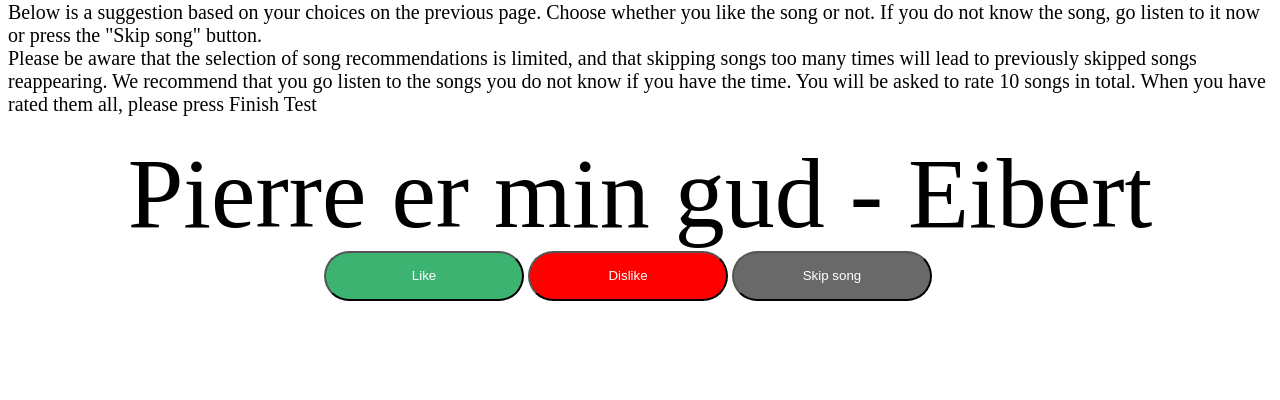
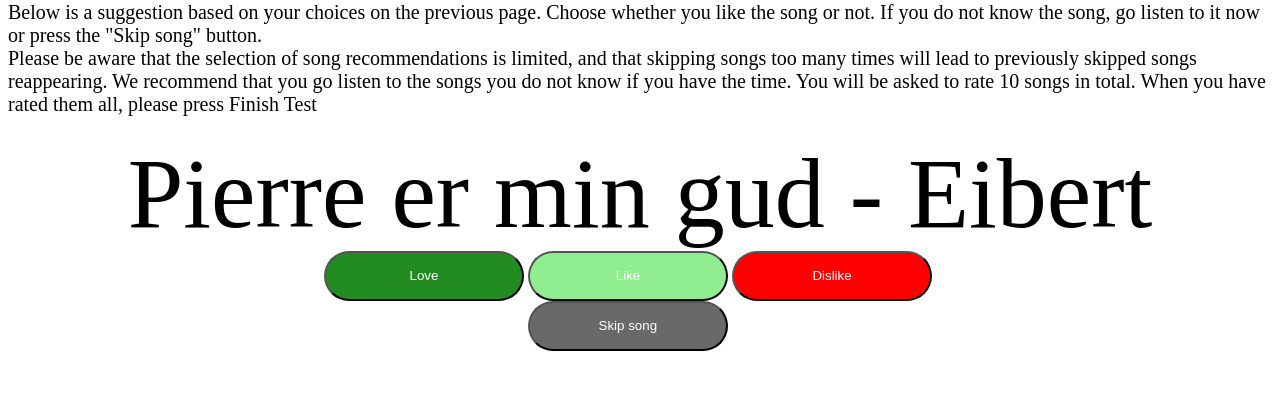
Before and after one commit to DunkyKanstrup/HateOrLikeTest, a Laravel app: page /choose in a window 1280 px wide. Shown: the part 79-479 px from the top of the page. Run offline with Laravel 9, Linux system fonts and the light colour scheme.

Commit message:
added extra button

```diff
--- a/public/js/ChoiceSite.js
+++ b/public/js/ChoiceSite.js
@@ -3,12 +3,14 @@ const choices = ["Hello - Adele", "Pierre er min gud - Eibert","September - EWF"
 const b1 = document.getElementById("btn");
 const b2 = document.getElementById("btn2");
 const b3 = document.getElementById("btn3");
+const bokay = document.getElementById("okaybtn");
 const finish = document.getElementById("finish");
 let count = 0;
 let like = 0;
 let total = 10;
 
 b1.addEventListener("click", saveLike);
+bokay.addEventListener("click", saveOkay);
 b2.addEventListener("click",saveDislike);
 b3.addEventListener("click",nextSong);
 
@@ -19,6 +21,13 @@ function saveLike () {
     document.getElementById("result-text").innerHTML = like/total;
     count++;
     console.log(count)
+    endCheck();
+}
+
+function saveOkay(){
+    like += 0.5;
+    document.getElementById("result-text").innerHTML = like/total;
+    count++;
     endCheck();
 }
 function saveDislike(){
@@ -43,6 +52,7 @@ function endCheck(){
         b1.style.display = "none";
         b2.style.display = "none";
         b3.style.display = "none";
+        bokay.style.display = "none";
         finish.style.visibility = "visible"
         window.onbeforeunload = function (){
             alert('Please make sure you have submitted your choices by pressing Finish Test before leaving')
--- a/public/styles/StyleTheChoice.css
+++ b/public/styles/StyleTheChoice.css
@@ -19,7 +19,10 @@ button {
     height: 50px;
 }
 #btn{
-    background-color: mediumseagreen;
+    background-color: forestgreen;
+}
+#okaybtn {
+    background-color: lightgreen;
 }
 
 #btn2 {
@@ -28,6 +31,9 @@ button {
 
 #btn3 {
     background-color: dimgray;
+    display: block;
+    position: relative;
+    left: 21.5%;
 }
 #result-text{
     display: none;
--- a/resources/views/ChooseSite.blade.php
+++ b/resources/views/ChooseSite.blade.php
@@ -22,7 +22,8 @@
         <p id="song">Song Title - Artist</p>
     </section>
     <section id="buttons">
-        <button id="btn" value="Like" name="like">Like</button>
+        <button id="btn" value="Like" name="like">Love</button>
+        <button id="okaybtn" value="Okay" name="okay">Like</button>
         <button id="btn2" value="Don't like" name="don't like">Dislike</button>
         <button id="btn3" value="Don't know" name="don't know">Skip song</button>
     </section>
```
